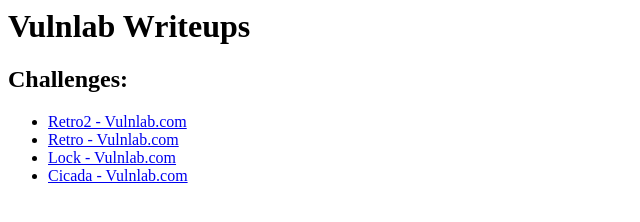
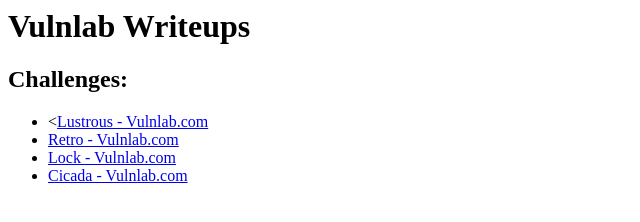
Before and after one commit to destinyfkrr/Public-Writeups, a plain HTML site: page index.html in a window 1280 px wide. Shown: the full height of the page, 0-640 px from the left. Drawn offline with Linux system fonts and the light colour scheme.

Commit message:
Update index.html

```diff
--- a/index.html
+++ b/index.html
@@ -6,7 +6,7 @@
     <h1>Vulnlab Writeups</h1>
     <h2>Challenges:</h2>
     <ul>
-        <li><a href="Vulnlab.com/Retro2%20-%20Vulnlab.com/Retro2%20-%20Vulnlab.com.md">Retro2 - Vulnlab.com</a></li>
+        <li><<a href="https://raw.githubusercontent.com/destinyfkrr/Public-Writeups/main/Vulnlab.com/Chains/Lustrous%20-%20Vulnlab.com/Lustrous%20-%20Vulnlab.com.md">Lustrous - Vulnlab.com</a></li>
         <li><a href="Vulnlab.com/Retro%20-%20Vulnlab.com/Retro%20-%20Vulnlab.com.md">Retro - Vulnlab.com</a></li>
         <li><a href="Vulnlab.com/Lock%20-%20Vulnlab.com/Lock%20-%20Vulnlab.com.md">Lock - Vulnlab.com</a></li>
         <li><a href="Vulnlab.com/Cicada%20-%20Vulnlab.com/Cicada%20-%20Vulnlab.com.md">Cicada - Vulnlab.com</a></li>
```
